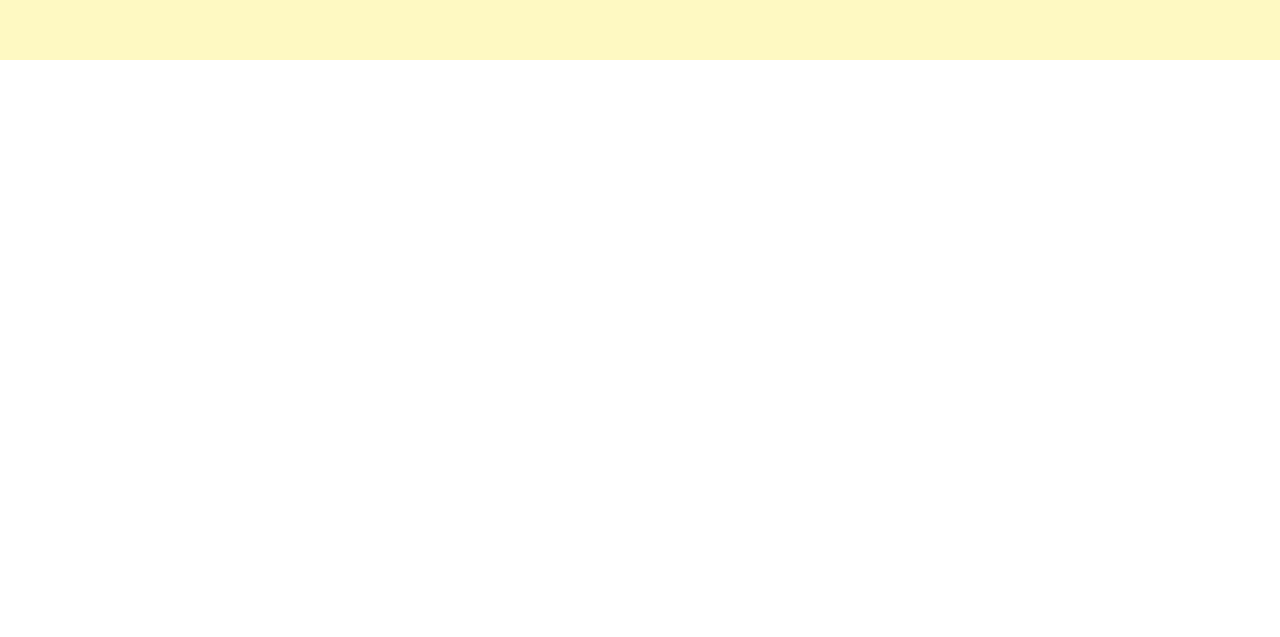
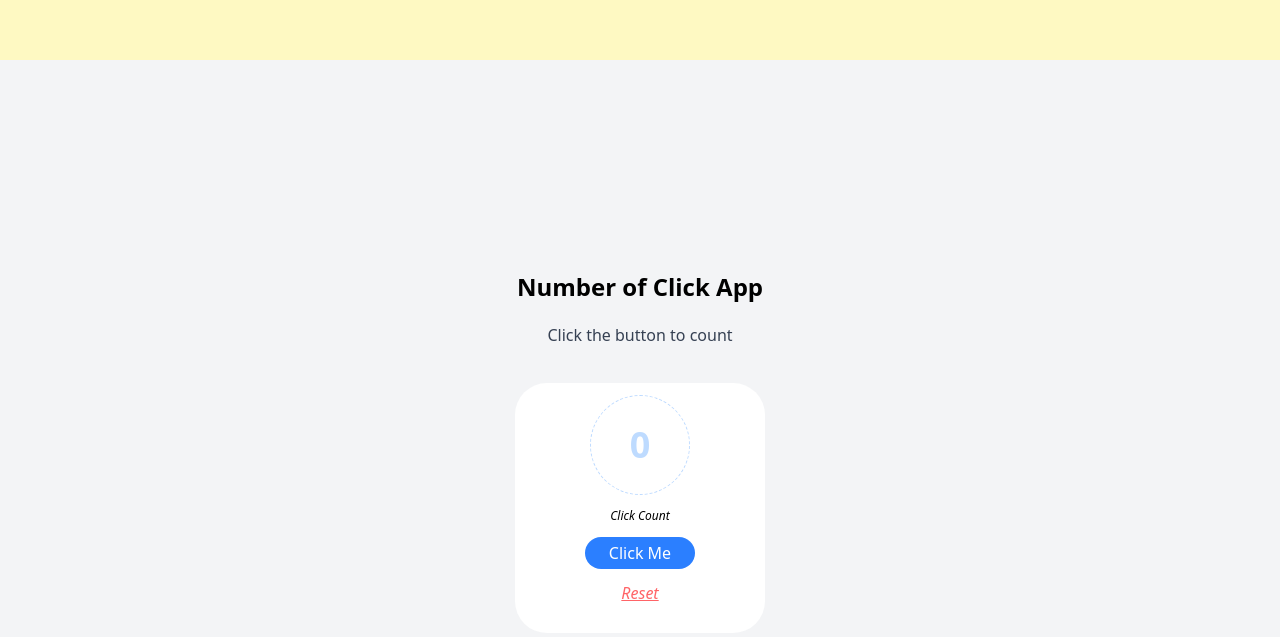
Before and after one commit to Aurelienjunior/practice, a Next.js app: page / in a window 1280 px wide. Shown: the part 3172-3809 px from the top of the page. Before the commit the page ends 3232 px from the top, so only its background shows below. Built offline with nearby package versions, Linux system fonts and the light colour scheme.

Commit message:
made changes

```diff
--- a/src/components/Home/home-page.jsx
+++ b/src/components/Home/home-page.jsx
@@ -3,6 +3,7 @@ import CounterApp from '../others/useState/counter-app';
 import HideShowApp from '../others/useState/hide-show';
 import FollowUnfollowApp from '../others/useState/follow-unfollow';
 import InputFieldTextDisplay from '../others/useState/input-field-text-display';
+import CountNumberOfCLick from '../others/useState/count-number-of-clicks';
 
 const HomePage = () => {
   return (
@@ -12,6 +13,7 @@ const HomePage = () => {
       <HideShowApp />
       <FollowUnfollowApp />
       <InputFieldTextDisplay />
+      <CountNumberOfCLick />
     </div>
   );
 };
--- /dev/null
+++ b/src/components/others/useState/count-number-of-clicks.jsx
@@ -0,0 +1,46 @@
+import React, { useState } from 'react';
+
+const CountNumberOfCLick = () => {
+  const [count, setCount] = useState(0);
+
+  const handleClick = () => {
+    setCount(count + 1);
+    console.log(count);
+  };
+  const handleReset = () => {
+    setCount(0);
+  };
+
+  return (
+    <div className=" w-full flex flex-col gap-5 justify-center items-center h-screen bg-gray-100 ">
+      <h1 className=" text-2xl font-bold  ">Number of Click App</h1>
+      <p className=" text-gray-700 ">Click the button to count</p>
+      <div className=" w-full border-black flex justify-center items-center p-4 flex-row gap-5 ">
+        <div className=" flex flex-col gap-3 items-center shrink-0 p-3 w-[250px] h-[250px] bg-white rounded-4xl  ">
+          <div className="w-[100px] h-[100px] flex justify-center items-center text-blue-200 rounded-full border border-dashed ">
+            <p className="text-4xl font-bold text-center">{count}</p>
+          </div>
+          <div className="flex flex-col items-center gap-0">
+            <p className="text-[12px] italic font-[100]">Click Count</p>
+          </div>
+          <div className="w-full flex justify-center items-center text-white">
+            <button
+              className="px-6 py-1 rounded-full active:opacity-75 cursor-pointer bg-blue-500"
+              onClick={handleClick}
+            >
+              Click Me
+            </button>
+          </div>
+          <button
+            className=" underline cursor-pointer italic text-red-400 active:opacity-75 "
+            onClick={handleReset}
+          >
+            Reset
+          </button>
+        </div>
+      </div>
+    </div>
+  );
+};
+
+export default CountNumberOfCLick;
--- a/src/components/others/useState/follow-unfollow.jsx
+++ b/src/components/others/useState/follow-unfollow.jsx
@@ -40,11 +40,11 @@ const FollowUnfollowApp = () => {
       <h1 className="text-2xl font-bold">Follow Unfollow App</h1>
       <p className="text-gray-700">Click the button to follow or unfollow</p>
 
-      <div className=" w-full border-black flex justify-center items-center p-4 flex-row gap-5 overflow-x-auto ">
+      <div className=" w-full border-black flex justify-center items-center p-4 flex-row gap-5 overflow-x-scroll ">
         {accountInfos.map((account, index) => (
           <div
             key={index}
-            className="flex flex-col gap-3 items-center shrink-0 p-3 w-[250px] h-[250px] bg-white rounded-4xl  "
+            className=" flex flex-col gap-3 items-center shrink-0 p-3 w-[250px] h-[250px] bg-white rounded-4xl  "
           >
             <div className="w-[100px] h-[100px] flex justify-center items-center text-amber-200 rounded-full border border-dashed ">
               <p className="text-4xl font-bold text-center">{account.sigle}</p>
```
